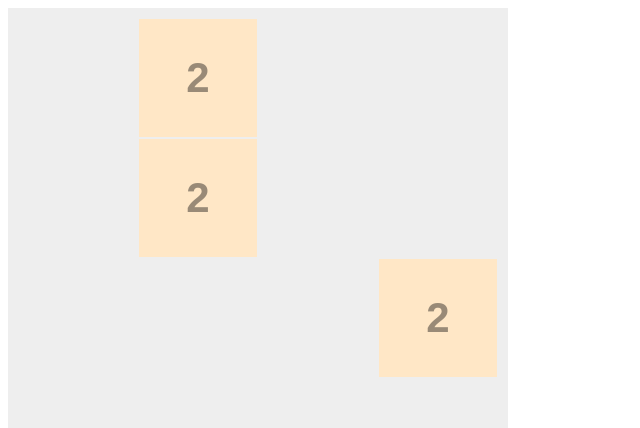
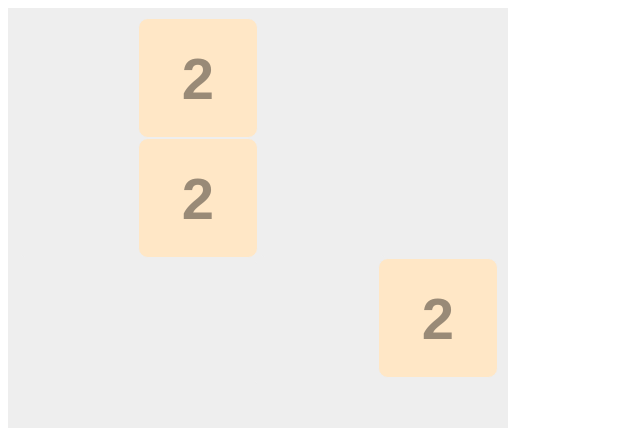
Before and after one commit to berthermans/2048, a plain HTML site: page index.html in a window 1280 px wide. Shown: the top 428 px of the page, 0-640 px from the left. Drawn offline with Linux system fonts and the light colour scheme.

Commit message:
Tiny CSS update

```diff
--- a/styles/app.css
+++ b/styles/app.css
@@ -34,6 +34,7 @@ body *{
 
 #container.gameover{
 	opacity: .5;
+	background:#c00;
 }
 
 .block {
@@ -42,6 +43,7 @@ body *{
 	text-align: center;
 	position: relative;
 	color:rgba(0,0,0,.4);
+	border-radius: 10px;
 	transition: background ease-out .2s;
 }
 
@@ -58,7 +60,7 @@ body *{
 	display: inline-block;
 	text-align: center;
 	vertical-align: middle;
-	font-size: 42px;
+	font-size: 58px;
 	font-weight: bold;
 	width: 100%;
 	transition: font-size ease-in .2s;
```
